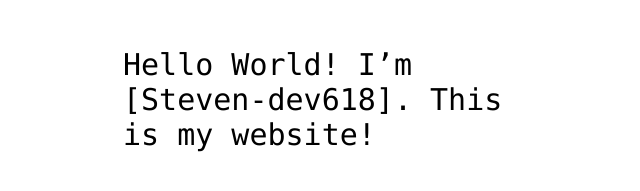
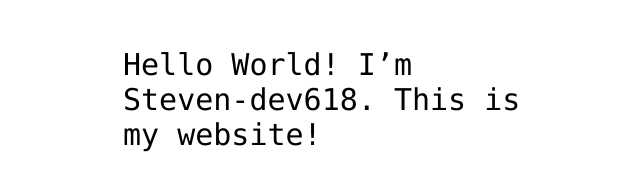
Before and after one commit to Steven-dev618/Steven-dev618.github.io, a plain HTML site: page index.html in a window 1280 px wide. Shown: the part 341-532 px from the top of the page, without its empty margins (317-957 px from the left). Drawn offline with Linux system fonts and the light colour scheme.

Commit message:
Update index.html

```diff
--- a/index.html
+++ b/index.html
@@ -12,7 +12,7 @@
 <img src="https://octodex.github.com/images/daftpunktocat-thomas.gif" id="octocat" alt="octocat-gif" />
 
 <!-- Change this code here by copy and pasting your template on line 15 -->
-<p>Hello World! I’m [Steven-dev618]. This is my website!</p>
+<p>Hello World! I’m Steven-dev618. This is my website!</p>
 
 </body>
 </html>
```
